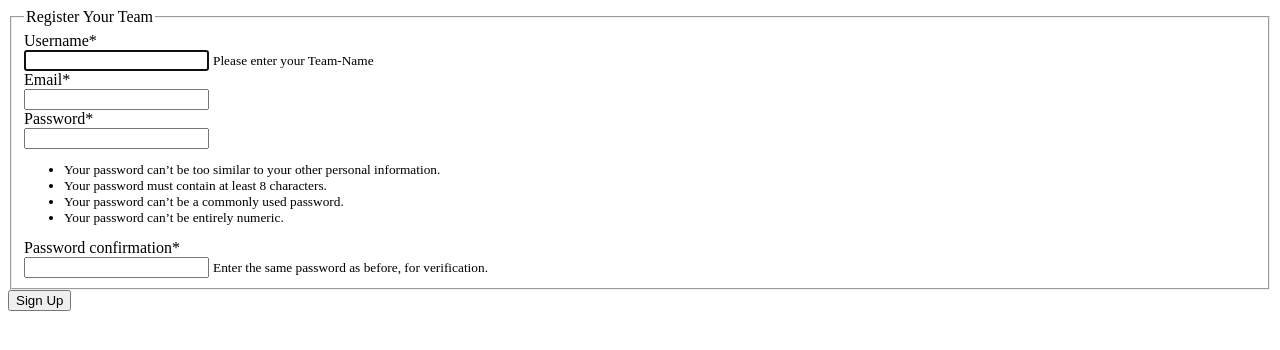
After one commit to prajwoltiwari/sportems, a Django app: page /team/register/ in a window 1280 px wide. The commit adds this page. Shown: the top 350 px of the page. Run offline with Django 3.2, Linux system fonts and the light colour scheme; some libraries are stand-ins or nearby versions.

Commit message:
system complete without ui

```diff
--- a/player/forms.py
+++ b/player/forms.py
@@ -5,6 +5,7 @@ from .models import Team, Tournament
 
 
 class TeamRegistrationForm(UserCreationForm):
+    username = forms.CharField(max_length = 30, required = True, help_text = 'Please enter your Team-Name')
     email = forms.EmailField()
 
     class Meta:
@@ -13,24 +14,9 @@ class TeamRegistrationForm(UserCreationForm):
 
 
 
-# class TeamRegistrationForm(forms.ModelForm):
-#     tournament_ = forms.CharField()
-
-#     class Meta:
-#         model = Team
-
-#     def save(self, commit=True):
-#         tournament, created = Team.objects.get_or_create(
-#             tournament=self.cleaned_data['tournament_'],
-#         )
-#         self.cleaned_data['tournament_'] = tournament.id
-#         return super(TeamRegistrationForm, self).save(commit)
-
-
-
 class TeamTournamentAdditionForm(forms.ModelForm):
+    tournament = forms.ModelChoiceField(queryset=Tournament.objects.all())
     identification = forms.ImageField(required = True)
-    created_date = forms.DateTimeField(required = True)
     player_1 = forms.CharField(max_length = 30, required = False)
     player_2 = forms.CharField(max_length = 30, required = False)
     player_3 = forms.CharField(max_length = 30, required = False)
@@ -41,14 +27,14 @@ class TeamTournamentAdditionForm(forms.ModelForm):
     player_8 = forms.CharField(max_length = 30, required = False)
     player_9 = forms.CharField(max_length = 30, required = False)
     player_10 = forms.CharField(max_length = 30, required = False)
-    player_11= forms.CharField(max_length = 30, required = False)
-    player_12= forms.CharField(max_length = 30, required = False)
-    player_13= forms.CharField(max_length = 30, required = False)
-    player_14= forms.CharField(max_length = 30, required = False)
-    player_15= forms.CharField(max_length = 30, required = False)
+    player_11 = forms.CharField(max_length = 30, required = False)
+    player_12 = forms.CharField(max_length = 30, required = False)
+    player_13 = forms.CharField(max_length = 30, required = False)
+    player_14 = forms.CharField(max_length = 30, required = False)
+    player_15 = forms.CharField(max_length = 30, required = False)
     class Meta:
         model = Team
-        exclude = ['name', 'is_verified']
+        exclude = ['name', 'is_verified', 'created_date']
 
     def __init__(self, *args, **kwargs):
         super(TeamTournamentAdditionForm, self).__init__(*args, **kwargs)
--- a/player/templates/player/home.html
+++ b/player/templates/player/home.html
@@ -13,6 +13,7 @@
     </br>
 
     {{tournament.tournament_type}}
+    </br>
     </br>
 
 
@@ -36,5 +37,6 @@
 
     {{ winner.bronze_medalist }}
     </br>
+    </br>
 
 {% endfor %}
--- /dev/null
+++ b/player/templates/player/team-register.html
@@ -0,0 +1,15 @@
+{% load crispy_forms_tags%}
+
+
+<div class="content-section">
+    <form method="POST" enctype="multipart/form-data">
+        {% csrf_token %}
+        <fieldset class="form-group">
+            <legend class="border-bottom mb-4">Register Your Team</legend>
+            {{ form|crispy }}
+        </fieldset>
+        <div class="form-group">
+            <button class="btn btn-outline-info" type="submit">Sign Up</button>
+        </div>
+    </form>
+</div>
--- a/player/urls.py
+++ b/player/urls.py
@@ -1,8 +1,12 @@
 from django.urls import path
+from django.contrib.auth import views as auth_views
 from . import views
-from .views import TournamentAndWinnerListView, TeamTournamentAdditionView
+from .views import TournamentAndWinnerListView, TeamTournamentAdditionView, TeamRegistrationView
 
 urlpatterns = [
     path('', TournamentAndWinnerListView.as_view(), name='home'),
-    path('tournament/team/', views.TeamTournamentAdditionView, name='team-tournament')
+    path('login/', auth_views.LoginView.as_view(template_name='player/login.html'), name='login'),
+    path('logout/', auth_views.LogoutView.as_view(), name='logout'),
+    path('team/register/', TeamRegistrationView.as_view(), name='team-register'),
+    path('tournament/team/', TeamTournamentAdditionView.as_view(), name='team-tournament'),
 ]
--- a/player/views.py
+++ b/player/views.py
@@ -1,16 +1,33 @@
 from django.shortcuts import render, render_to_response, redirect
+from django.contrib.auth import login, authenticate
+from django.contrib.auth.models import User
+from django.http import HttpResponseRedirect
 from django.views.generic import (
     ListView,
+    FormView,
 )
-from .models import Tournament, Winner
+from .models import Tournament, Winner, Team
 from .forms import TeamTournamentAdditionForm, TeamRegistrationForm
 
 # Create your views here.
 
+class TeamRegistrationView(FormView):
+    form_class = TeamRegistrationForm
+    template_name = 'player/team-register.html'
+
+    def form_valid(self, form):
+        form.save()
+        teamname = form.cleaned_data.get('username')
+        raw_password = form.cleaned_data.get('password1')
+        user = authenticate(username=teamname, password=raw_password)
+        login(self.request, user)
+        return redirect('home')
+
+
+
 class TournamentAndWinnerListView(ListView):
     model = Tournament
     template_name = 'player/home.html'
-    # context_object_name = 'tournaments'
     # ordering = ['-start_time']
     # paginate_by = 5
 
@@ -20,21 +37,14 @@ class TournamentAndWinnerListView(ListView):
         return context
 
 
-def TeamTournamentAdditionView(request):
-    if request.method=='POST':
-        form=TeamTournamentAdditionForm(request.POST)
-        print(form)
-        if form.is_valid():
-            tournament_ = form.cleaned_data.get('tournament')
-            team_tournament = Tournament(tournament=tournament_)
-            team_tournament.save()
-            team = form.save(commit=False)
-            team.tournament = team_tournament
-            team.save()
+
+class TeamTournamentAdditionView(FormView):
+       model = Team
+       form_class = TeamTournamentAdditionForm
+       template_name = 'player/team-tournament.html'
+
+       def form_valid(self, form):
+            success = form.save()
+            success.name = self.request.user
+            success.save()
             return redirect('home')
-    else:
-        form=TeamTournamentAdditionForm()
-
-    context = { 'form' : form }
-
-    return render(request, 'player/team-tournament.html', context)
--- a/sportems/settings.py
+++ b/sportems/settings.py
@@ -130,6 +130,6 @@ MEDIA_ROOT = os.path.join(BASE_DIR, 'media')
 CRISPY_TEMPLATE_PACK = 'bootstrap4'
 
 
-LOGIN_REDIRECT_URL = 'blog-home'
+LOGIN_REDIRECT_URL = 'home'
 LOGIN_URL = 'login'
-LOGOUT_REDIRECT_URL = '/'
+LOGOUT_REDIRECT_URL = 'home'
--- a/sportems/urls.py
+++ b/sportems/urls.py
@@ -20,7 +20,7 @@ from django.conf.urls.static import static
 
 urlpatterns = [
     path('admin/', admin.site.urls),
-    path('player/', include('player.urls'))
+    path('', include('player.urls'))
 ]
 
 if settings.DEBUG:
```
Also changed, not shown: player/templates/player/login.html (added, +15 -0 lines), player/templates/player/team-tournament.html (+15 -1 lines), media/identification_card/IMG_8810.JPG (added), media/identification_card/business_model_uXUyqcm.png (added), media/identification_card/connect.png (added), 4 other files.
